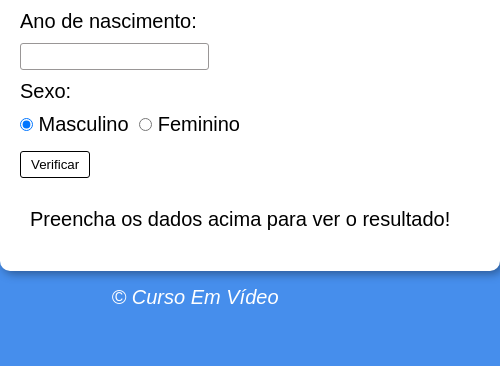
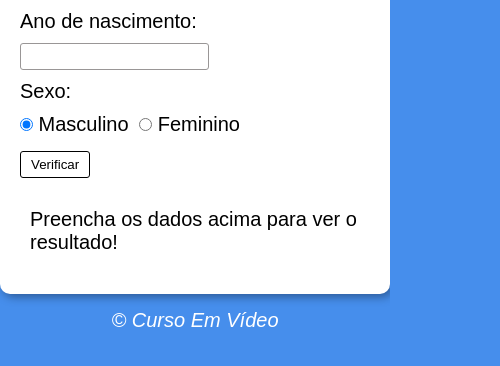
Before and after one commit to MariaClaraRodrigues/validacaoDeIdade, a plain HTML site: page index.html in a window 390 px wide. Shown: the part 140-506 px from the top of the page, 500 px wide, since content can reach past the window. Drawn offline with Linux system fonts and the light colour scheme.

Commit message:
Responsividade da página

```diff
--- a/style/style.css
+++ b/style/style.css
@@ -86,3 +86,11 @@ footer {
 #p-footer {
   padding: 15px;
 }
+
+/* Responsividade */
+
+@media (max-width: 500px) {
+  section {
+    width: 100%;
+  }
+}
```
